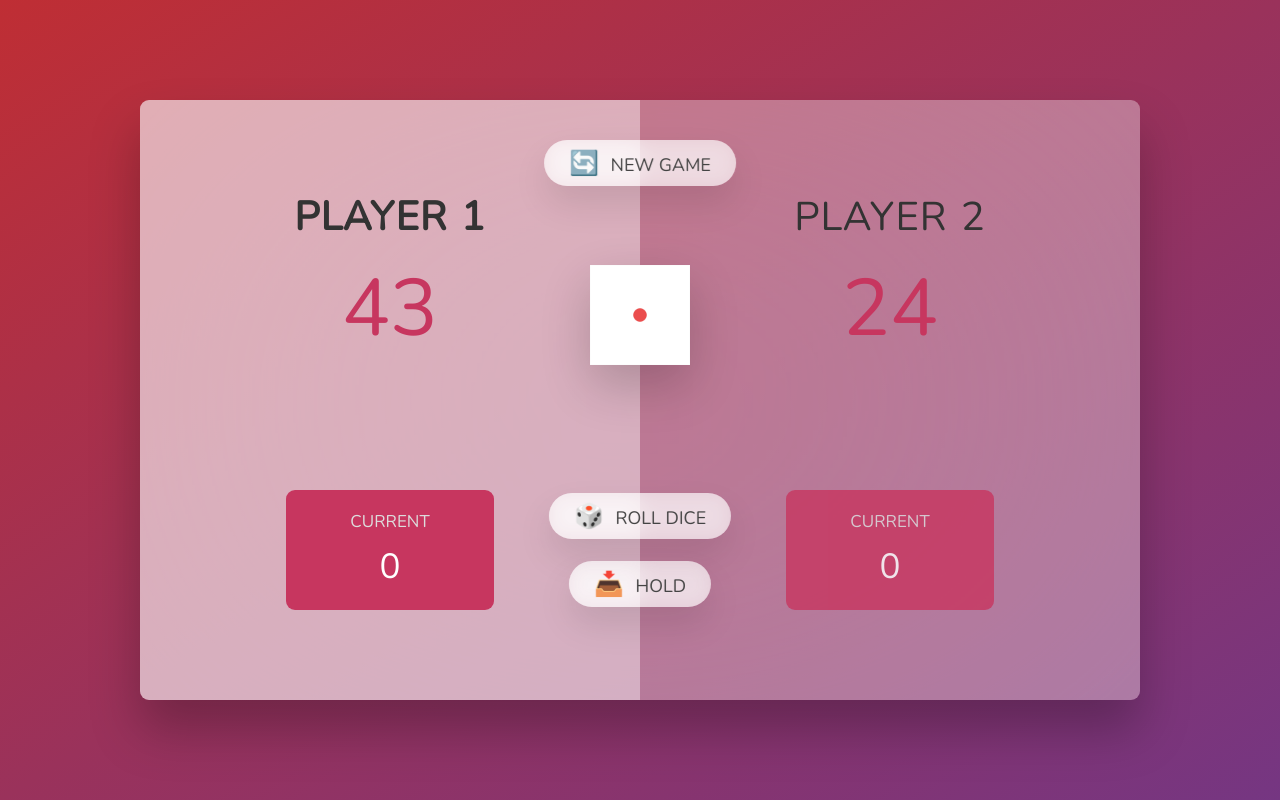
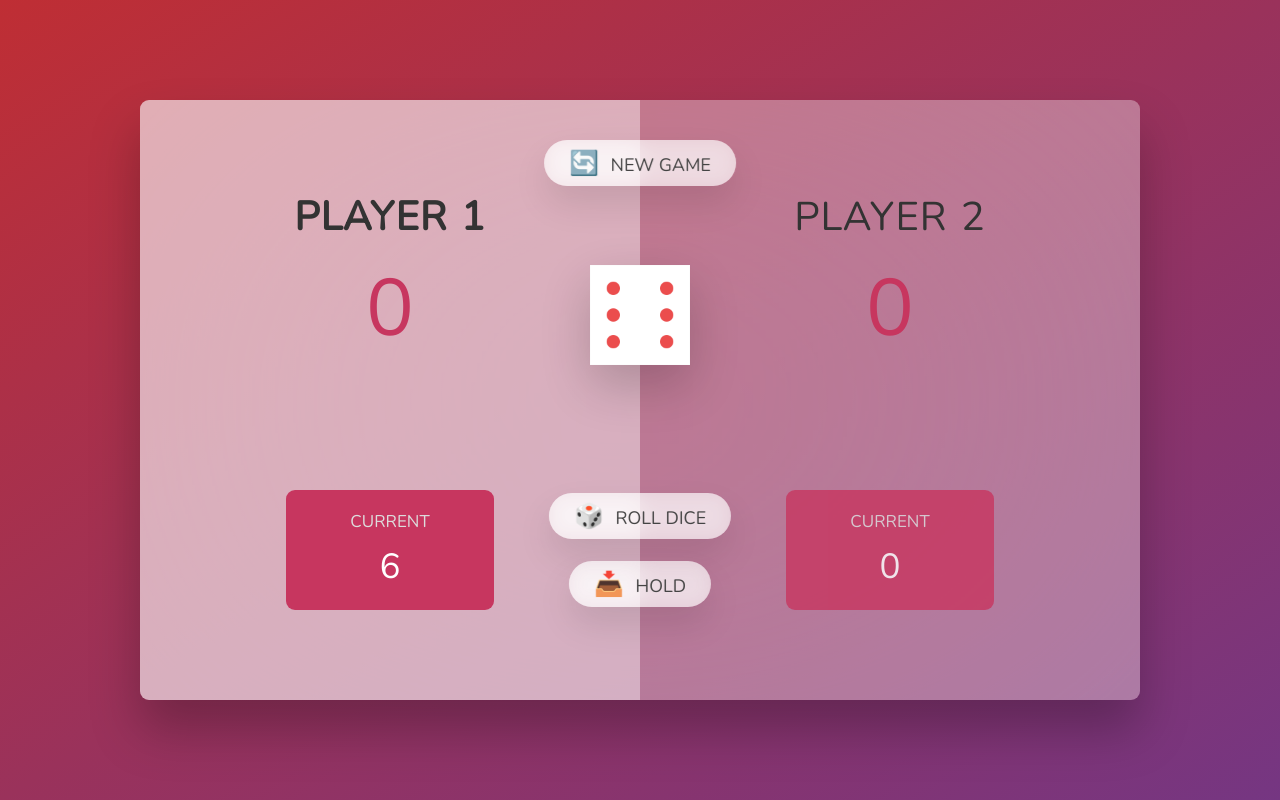
Before and after one commit to Vidhya42/pig-game-js3, a plain HTML site: page index.html in a window 1280 px wide. Both pictures are taken after a click on the button "🎲 ROLL DICE". Drawn offline with nearby package versions, Linux system fonts and the light colour scheme.

Commit message:
current score script

```diff
--- a/script.js
+++ b/script.js
@@ -0,0 +1,50 @@
+'use strict';
+
+const player0 = document.querySelector('.player--0');
+const player1 = document.querySelector('.player--1');
+const score0 = document.querySelector('#score--0');
+const score1 = document.querySelector('#score--1');
+const currentScore0 = document.querySelector('#current--0');
+const currentScore1 = document.querySelector('#current--1');
+const dice = document.querySelector('.dice');
+
+const newGameBtn = document.querySelector('.btn--new');
+const rollDiceBtn = document.querySelector('.btn--roll');
+const holdBtn = document.querySelector('.btn--hold');
+
+//initial conditions
+score0.textContent = 0;
+score1.textContent = 0;
+dice.classList.add('hidden');
+let curScore = 0;
+let activePlayer = 0;
+const scores = [0,0];
+//dice roll function
+rollDiceBtn.addEventListener('click', function(){
+    //1. Generating random dice number
+    const diceNum = Math.trunc(Math.random()*6+1);
+
+    //2. display dice number
+    dice.classList.remove('hidden');
+    dice.src="dice-"+ diceNum +".png";
+
+    //3. if dice is 1, then change the player
+    if(diceNum!=1){
+        //Adding dice to current score
+        curScore+=diceNum;
+        //displaying the current score
+        document.querySelector(`#current--${activePlayer}`).textContent = curScore;
+
+    }else{
+        //change previous player current score to 0
+        document.querySelector(`#current--${activePlayer}`).textContent = 0;
+        curScore = 0;
+        //changing the player
+        activePlayer = (activePlayer===0) ? 1 : 0;
+
+        //changing the layer of active player
+        player0.classList.toggle("player--active");
+        player1.classList.toggle("player--active");
+
+    }
+});
--- a/style.css
+++ b/style.css
@@ -165,3 +165,7 @@ main {
   font-weight: 700;
   color: #c7365f;
 }
+
+.hidden{
+    display: none;
+}
```
